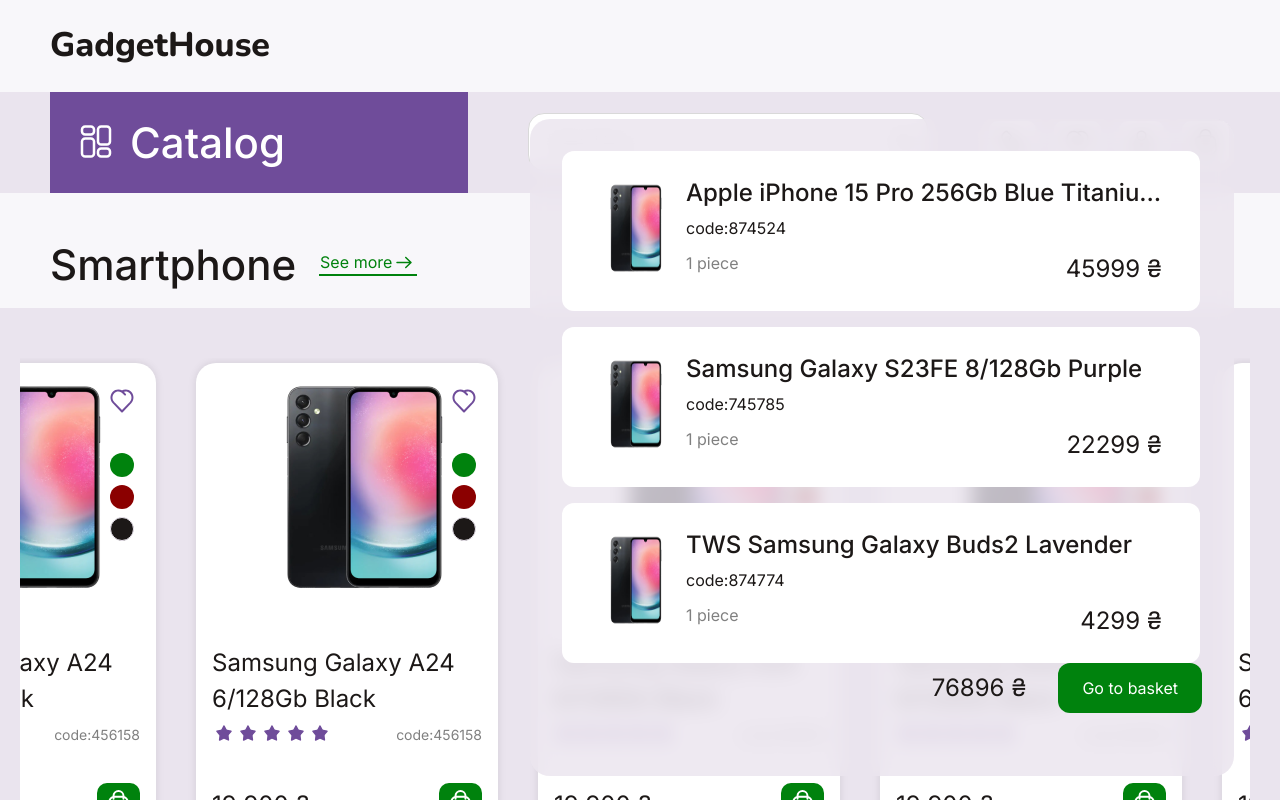
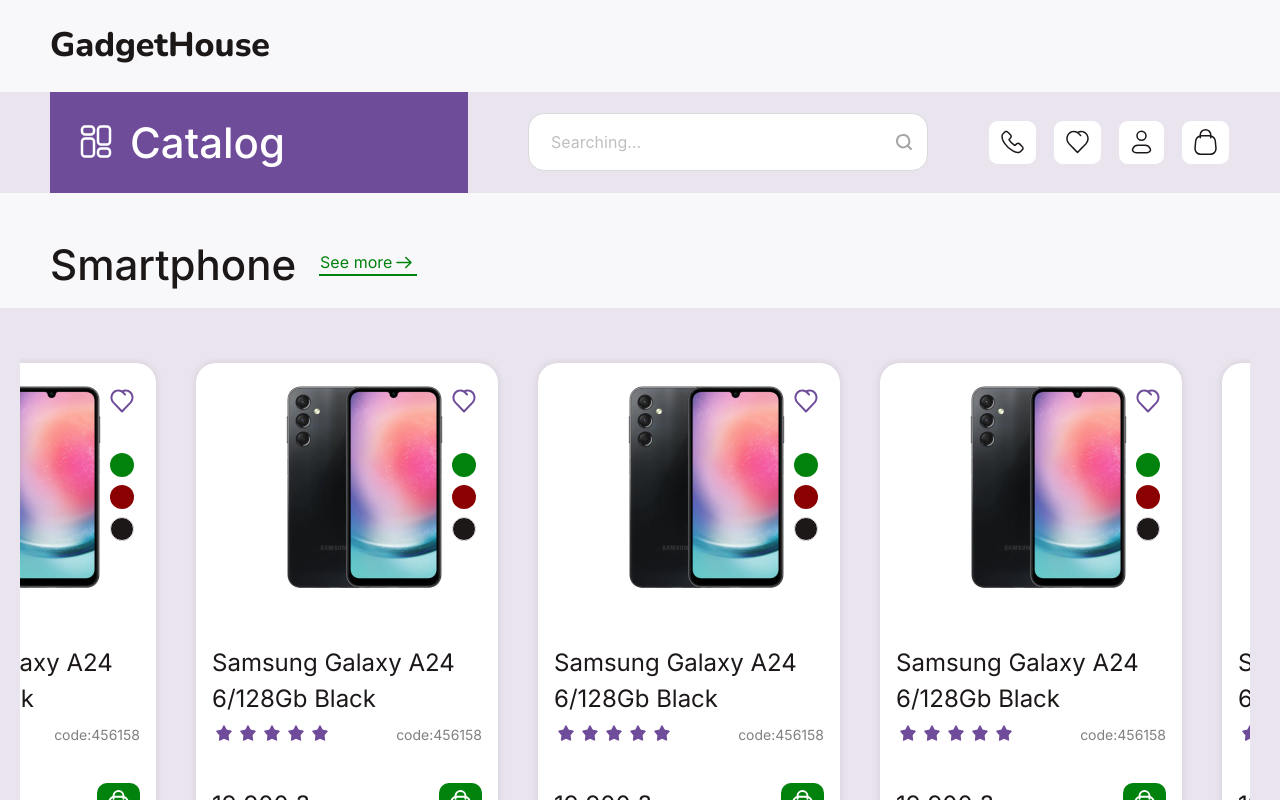
Before and after one commit to mskmee/gadget-house, a React (Vite) app: page / in a window 1280 px wide. Both pictures are taken after a click on the button 1205 px from the left and 142 px from the top of the page. Shown: the top 800 px of the page. Built offline with nearby package versions, Linux system fonts and the light colour scheme.

Commit message:
feat: add animations

```diff
--- a/package.json
+++ b/package.json
@@ -21,6 +21,7 @@
     "antd": "^5.19.4",
     "classnames": "^2.5.1",
     "dompurify": "^3.1.6",
+    "framer-motion": "^11.5.2",
     "gadget-house": "file:",
     "lodash.debounce": "^4.0.8",
     "react": "^18.3.1",
--- a/src/components/CardTooltip/CardTooltip.module.scss
+++ b/src/components/CardTooltip/CardTooltip.module.scss
@@ -1,76 +1,75 @@
 .container {
   width: 704px;
-  height: 657px;
+  max-height: 657px;
+  background: #eae4eecc;
+  padding-top: 32px;
   border-radius: 20px;
-  -webkit-backdrop-filter: blur(10px);
   backdrop-filter: blur(10px);
-  background: rgba(234, 228, 238, 0.8);
+  line-height: 150%;
 
-  .cardsWrapper {
+  .cards {
+    row-gap: 16px;
+    padding: 0 32px;
     display: flex;
+    position: relative;
+    max-height: 514px;
+    overflow-x: hidden;
+    margin-bottom: 24px;
     flex-direction: column;
-    row-gap: 16px;
-    padding: 32px;
-    height: 544px;
-    overflow-y: auto;
-    overflow-x: hidden;
-    position: relative;
 
     .card {
       width: 638px;
       height: 160px;
+      display: flex;
+      padding: 24px;
       border-radius: 12px;
       background-color: var(--white-color);
-      display: flex;
-      padding: 24px;
 
       .name {
-        color: rgb(28, 24, 23);
+        color: var(--text-color);
+        overflow: hidden;
         font-size: 24px;
         font-weight: 500;
-        line-height: 150%;
+
+        white-space: nowrap;
         margin-bottom: 8px;
-        white-space: nowrap;
-        overflow: hidden;
         text-overflow: ellipsis;
       }
 
       .priceWrapper {
         display: flex;
+        width: 476px;
         justify-content: space-between;
-        width: 476px;
+
+        .price {
+          color: var(--text-color);
+          font-size: 24px;
+        }
 
         .details {
-          color: rgb(128, 128, 128);
+          color: #808080;
           font-size: 16px;
-          line-height: 150%;
         }
       }
     }
   }
 
-  .price {
-    color: rgb(28, 24, 23);
-    font-size: 24px;
-    line-height: 150%;
-  }
-
   .total {
     display: flex;
+    column-gap: 32px;
     align-items: center;
+    margin-right: 32px;
+    padding-bottom: 32px;
     justify-content: flex-end;
-    margin-right: 32px;
-    -moz-column-gap: 32px;
-    column-gap: 32px;
   }
 
   button {
-    padding: 16px 24px;
-    background-color: var(--green-color);
-    border-radius: 12px;
-    color: var(--white-color);
     border: none;
     cursor: pointer;
+    padding: 16px 24px;
+    color: var(--white-color);
+    border-radius: 12px;
+    background-color: var(--green-color);
 
     &:hover {
       background-color: var(--green-active-color);
@@ -80,26 +79,21 @@
 
 .nameWrapper {
   display: flex;
+  max-width: 476px;
+  margin-bottom: 14px;
   flex-direction: column;
-  margin-bottom: 14px;
-  max-width: 476px;
 }
 
-.cardsWrapper::-webkit-scrollbar {
+.cards::-webkit-scrollbar {
   width: 6px;
 }
 
-.cardsWrapper::-webkit-scrollbar-track {
-  background: #f1f1f1;
-  border-radius: 10px;
+.cards::-webkit-scrollbar-thumb {
+  border-radius: 3px;
+  background-color: #d1d1d1;
+
+  &:hover {
+    cursor: grab;
+    background-color: #a8a8a8;
+  }
 }
-
-.cardsWrapper::-webkit-scrollbar-thumb {
-  background-color: #d1d1d1;
-  border-radius: 10px;
-}
-
-.cardsWrapper::-webkit-scrollbar-thumb:hover {
-  background-color: #a8a8a8;
-  cursor: grab;
-}
--- a/src/components/CardTooltip/CardTooltip.tsx
+++ b/src/components/CardTooltip/CardTooltip.tsx
@@ -1,44 +1,15 @@
-// assets
-import phoneImage from '@/assets/images/phone-image.png';
+// hooks
+import { useAppSelector } from '@/hooks/reduxCustomHooks';
 // styles
 import styles from './CardTooltip.module.scss';
 
-const mockData = [
-  {
-    name: 'Apple iPhone 15 Pro 256Gb Blue Titanium Apple iPhone 15 Pro 256Gb Blue Titanium',
-    code: '874524',
-    quantity: '1',
-    price: '45999',
-    href: phoneImage,
-  },
-  {
-    name: 'Samsung Galaxy S23FE 8/128Gb Purple',
-    code: '745785',
-    quantity: '1',
-    price: '22299',
-    href: phoneImage,
-  },
-  {
-    name: 'TWS Samsung Galaxy Buds2 Lavender',
-    code: '874774',
-    quantity: '1',
-    price: '4299',
-    href: phoneImage,
-  },
-  {
-    name: 'TWS Samsung Galaxy Buds2 Lavender',
-    code: '874774',
-    quantity: '1',
-    price: '4299',
-    href: phoneImage,
-  },
-];
+export default function CardTooltip() {
+  const products = useAppSelector((state) => state.cardReducer) ?? [];
 
-export default function CardTooltip() {
   return (
     <div className={styles.container}>
-      <div className={styles.cardsWrapper}>
-        {mockData.map(({ code, name, price, quantity, href }) => (
+      <div className={styles.cards}>
+        {products?.map(({ code, name, price, quantity, href }) => (
           <div key={code} className={styles.card}>
             <img src={href} alt={name} width="100" height="112" />
             <div>
@@ -56,7 +27,7 @@
       </div>
       <div className={styles.total}>
         <span className={styles.price}>
-          {mockData.reduce((acc, { price }) => acc + Number(price), 0)} ₴
+          {products.reduce((acc, { price }) => acc + Number(price), 0)} ₴
         </span>
         <button>Go to basket</button>
       </div>
--- a/src/components/Header/Header.tsx
+++ b/src/components/Header/Header.tsx
@@ -1,6 +1,7 @@
 // hooks
-import { useState } from 'react';
 import { useMediaQuery } from 'react-responsive';
+import { useAppSelector } from '@/hooks/reduxCustomHooks';
+import { useMemo, useState, useCallback } from 'react';
 // components
 import Search from '@/components/Header/Search/Search';
 import ButtonNav from '@/components/Button/Button';
@@ -10,6 +11,8 @@
 // constants
 import { AppRoute } from '@/enums/Route';
 import buttonData from '@/constants/ButtonConstants';
+// utils
+import { motion } from 'framer-motion';
 // assets
 import { CatalogIcon } from '@/assets/constants';
 import { BasketIconBlack, BasketIconWhite } from '@/assets/constants';
@@ -19,15 +22,24 @@
 const iconsWithoutCard = buttonData.slice(0, -1);
 
 export default function Header() {
+  const [isHovered, setIsHovered] = useState(false);
+  const products = useAppSelector((state) => state.cardReducer) ?? [];
+
   const isMaxWidth1070 = useMediaQuery({
     query: '(max-width: 1070px)',
   });
 
-  const [isHovered, setIsHovered] = useState(false);
+  const isShowCardDialog = useMemo(
+    () => isHovered && products.length > 0 && !isMaxWidth1070,
+    [isHovered, isMaxWidth1070, products.length],
+  );
 
-  const handleMouse = (isEnter: boolean) => {
-    setIsHovered(isEnter);
-  };
+  const handleMouse = useCallback(
+    (isEnter: boolean) => () => {
+      setIsHovered(isEnter);
+    },
+    [],
+  );
 
   return (
     <>
@@ -63,15 +75,19 @@
             icon={BasketIconBlack}
             hoverImg={BasketIconWhite}
             clickImg={BasketIconWhite}
-            onMouseEnter={() => handleMouse(true)}
+            onMouseEnter={handleMouse(true)}
           />
-          {isHovered && (
-            <div
+          {isShowCardDialog && (
+            <motion.div
+              initial={{ opacity: 0 }}
+              animate={{ opacity: 1 }}
+              exit={{ opacity: 0 }}
+              transition={{ ease: 'easeInOut', duration: 0.4 }}
               className={styles.tooltip}
-              onMouseLeave={() => handleMouse(false)}
+              onMouseLeave={handleMouse(false)}
             >
               <CardTooltip />
-            </div>
+            </motion.div>
           )}
         </div>
       </div>
--- a/src/components/Header/header.module.scss
+++ b/src/components/Header/header.module.scss
@@ -72,8 +72,16 @@
       right: 46px;
       z-index: 1;
       position: absolute;
+      transform: translateY(-10px);
+      transition:
+        opacity 0.3s ease,
+        transform 0.3s ease;
     }
   }
+}
+
+.tooltip-visible {
+  transform: translateY(0);
 }
 
 @media (max-width: 1070px) {
--- /dev/null
+++ b/src/hooks/reduxCustomHooks.ts
@@ -0,0 +1,10 @@
+import {
+  useDispatch,
+  useSelector,
+  type TypedUseSelectorHook,
+} from 'react-redux';
+// types
+import type { RootState, AppDispatch } from '@/store/store';
+
+export const useAppDispatch: () => AppDispatch = useDispatch;
+export const useAppSelector: TypedUseSelectorHook<RootState> = useSelector;
--- /dev/null
+++ b/src/store/slices.ts
@@ -0,0 +1,48 @@
+// utils
+import { createSlice } from '@reduxjs/toolkit';
+// assets
+import phoneImage from '@/assets/images/phone-image.png';
+// types
+import type { CardSlice } from '@/types/slices.types';
+
+// below is an example for features slices
+export const initialState: CardSlice[] | null = [
+  {
+    name: 'Apple iPhone 15 Pro 256Gb Blue Titanium Apple iPhone 15 Pro 256Gb Blue Titanium',
+    code: '874524',
+    quantity: '1',
+    price: '45999',
+    href: phoneImage,
+  },
+  {
+    name: 'Samsung Galaxy S23FE 8/128Gb Purple',
+    code: '745785',
+    quantity: '1',
+    price: '22299',
+    href: phoneImage,
+  },
+  {
+    name: 'TWS Samsung Galaxy Buds2 Lavender',
+    code: '874774',
+    quantity: '1',
+    price: '4299',
+    href: phoneImage,
+  },
+  {
+    name: 'TWS Samsung Galaxy Buds2 Lavender',
+    code: '874775',
+    quantity: '1',
+    price: '4299',
+    href: phoneImage,
+  },
+];
+
+export const cardSlice = createSlice({
+  name: 'card',
+  initialState,
+  reducers: {
+    // reducers
+  },
+});
+
+export default cardSlice.reducer;
--- /dev/null
+++ b/src/store/store.ts
@@ -0,0 +1,22 @@
+import {
+  configureStore,
+  type Action,
+  type ThunkAction,
+} from '@reduxjs/toolkit';
+// utils
+import cardReducer from '@/store/slices';
+
+export const store = configureStore({
+  reducer: {
+    cardReducer,
+  },
+});
+
+export type AppDispatch = typeof store.dispatch;
+export type RootState = ReturnType<typeof store.getState>;
+export type AppThunk<ReturnType = void> = ThunkAction<
+  ReturnType,
+  RootState,
+  unknown,
+  Action<string>
+>;
```
Also changed, not shown: src/main.tsx (+10 -6 lines), src/types/slices.types.ts (added, +7 -0 lines), 1 other file (tests, documents, lock files or other folders).
